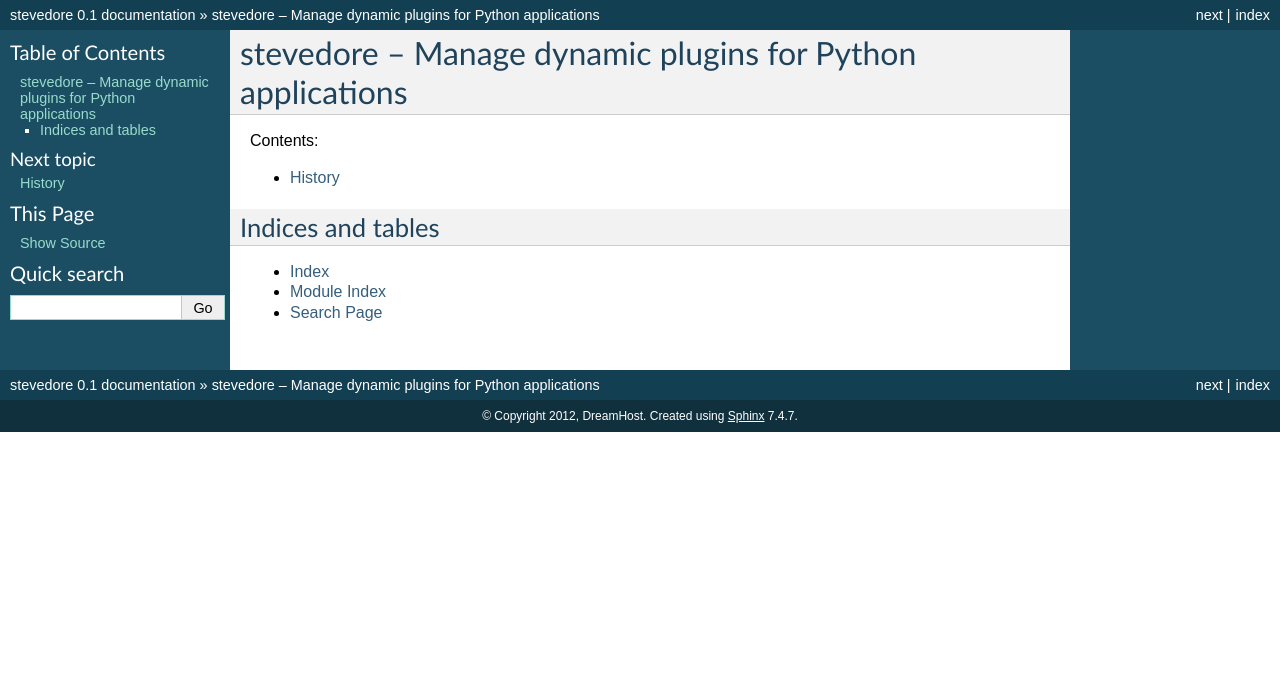
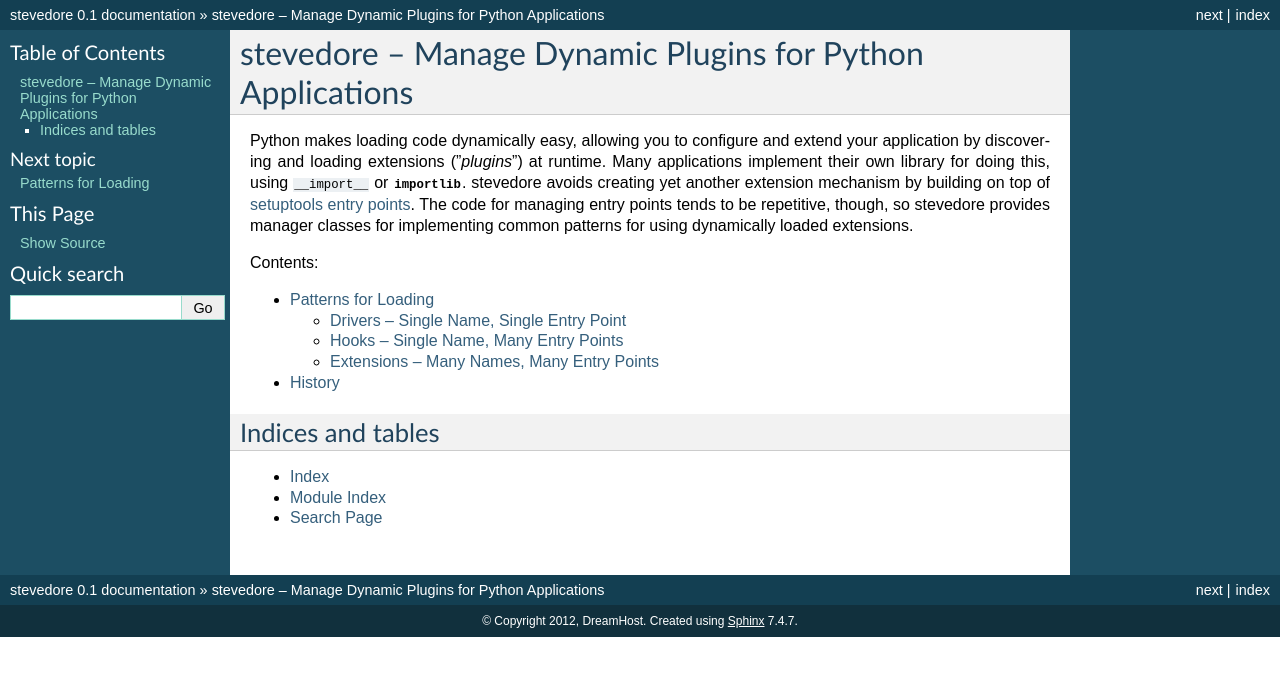
Before and after one commit to openstack/stevedore, a Sphinx documentation site: the page built from docs/source/index.rst, in a window 1280 px wide. Shown: the top 676 px of the page. Built offline with Sphinx 7.4.7, drawn with Linux system fonts in a browser that asks for light colours.

Commit message:
Add descriptions of loading patterns.
Signed-off-by: Doug Hellmann <doug.hellmann@dreamhost.com>

```diff
--- a/docs/source/index.rst
+++ b/docs/source/index.rst
@@ -1,14 +1,25 @@
 =============================================================
- stevedore -- Manage dynamic plugins for Python applications
+ stevedore -- Manage Dynamic Plugins for Python Applications
 =============================================================
+
+Python makes loading code dynamically easy, allowing you to configure
+and extend your application by discovering and loading extensions
+("*plugins*") at runtime. Many applications implement their own
+library for doing this, using ``__import__`` or
+:mod:`importlib`. stevedore avoids creating yet another extension
+mechanism by building on top of `setuptools entry points`_. The code
+for managing entry points tends to be repetitive, though, so stevedore
+provides manager classes for implementing common patterns for using
+dynamically loaded extensions.
 
 Contents:
 
 .. toctree::
-   :maxdepth: 2
 
+   loading
    history
 
+.. _setuptools entry points: http://packages.python.org/distribute/pkg_resources.html#convenience-api
 
 Indices and tables
 ==================
--- /dev/null
+++ b/docs/source/loading.rst
@@ -0,0 +1,76 @@
+======================
+ Patterns for Loading
+======================
+
+Setuptools entry points are registered as within a namespace that
+defines the API expected by the plugin code. Each entry point has a
+name, which does not have to be unique within a given namespace. The
+flexibility of this name management system makes it possible to use
+plugins in a variety of ways. The manager classes in stevedore wrap
+:mod:`pkg_resources` to apply different rules matching the patterns
+described here.
+
+Drivers -- Single Name, Single Entry Point
+==========================================
+
+Specifying a *driver* for communicating with an external resource
+(database, device, or remote application) is perhaps the most common
+use of dynamically loaded libraries. Drivers support the abstracted
+view of the resource so an application can work with different types
+of resources. For example, drivers may connect to database engines,
+load different file formats, or communicate with similar web services
+from different providers.  Many drivers may be available for a given
+application, but it is implied in the interface between the
+application and the driver that only one driver will be used to manage
+a given resource.
+
+Examples of the *drivers* pattern include:
+
+* database client libraries used by SQLAlchemy_
+* cloud vendor API clients used by libcloud_
+
+.. _SQLAlchemy: http://sqlalchemy.org/
+
+.. _libcloud: http://libcloud.apache.org/
+
+Hooks -- Single Name, Many Entry Points
+=======================================
+
+*Hooks*, *signals*, or *callbacks* are invoked based on an event
+occuring within an application. All of the hooks for an application
+may share a single namespace (e.g., ``my.application.hooks``) and use
+a different name for the triggered event (e.g., ``startup`` and
+``precommit``). Multiple entry points can share the same name within
+the namespace, so that multiple hooks can be invoked when an event
+occurs.
+
+Examples of the *hooks* pattern include:
+
+* Emacs `mode hook functions`_
+* `Django signals`_
+
+.. _Django signals: https://docs.djangoproject.com/en/dev/topics/signals/
+
+.. _mode hook functions: http://www.gnu.org/software/emacs/manual/html_node/emacs/Hooks.html
+
+Extensions -- Many Names, Many Entry Points
+===========================================
+
+The more general form of extending an application is to load
+additional functionality by discovering add-on modules that use a
+minimal API to inject themselves at runtime. Extensions typically want
+to be notified that they have been loaded and are being used so they
+can perform initialization or setup steps. An extension may replace
+core functionality or add to it.
+
+Examples of the *extensions* pattern include:
+
+* `Django apps`_
+* `Sphinx extensions`_
+* `Trac Plugins`_
+
+.. _Trac Plugins: http://trac.edgewall.org/wiki/TracPlugins
+
+.. _Sphinx extensions: http://sphinx.pocoo.org/extensions.html
+
+.. _Django apps: https://docs.djangoproject.com/en/dev/intro/tutorial01/
```
